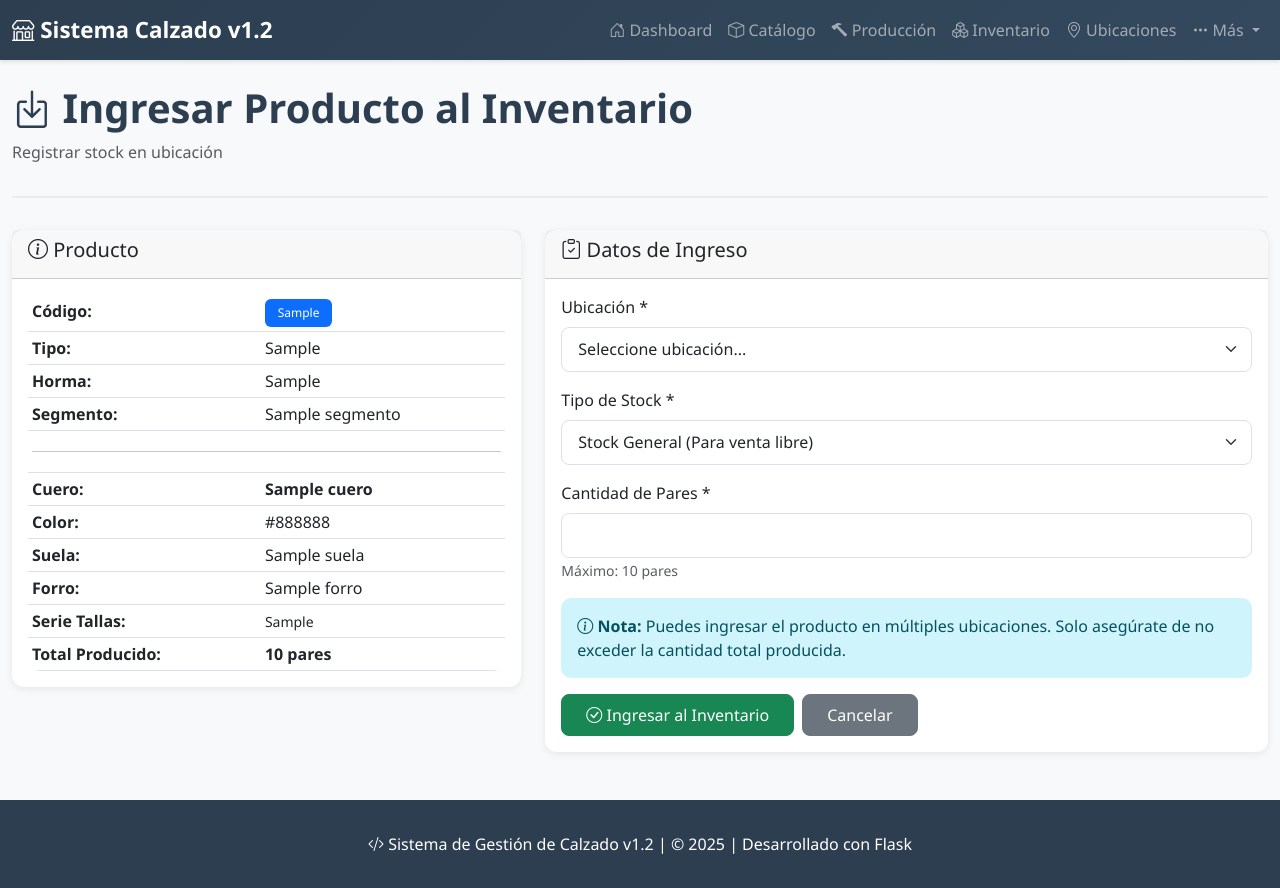
After one commit to PAUL1096/App-para-el-negocio-de-calzados, a Flask app: template templates/inventario_ingresar.html in a window 1280 px wide. The commit adds this page. Run offline with Flask 3, Linux system fonts and the light colour scheme; the template is opened without the code that fills it: most values are stand-ins (such as "Sample title", 1, 10 or a date in 2020).

Commit message:
feat: Implementar módulo de Inventario v2.0
MÓDULO INVENTARIO:
- Template inventario_v2.html (vista de stock)
- Template inventario_ingresar.html (ingresar producto)
- Endpoints en app_v2.py:
  - GET /inventario (listar stock)
  - GET /inventario/ingresar/<id> (formulario)
  - POST /api/inventario/ingresar (registrar)
- Muestra resumen por ubicación
- Tabla con productos, cueros, colores, suelas
- Tipo de stock (General/Pedido)
- Valor total calculado

ACTUALIZACIÓN MENÚ:
- Activar enlace Inventario en navbar
- Funciona con productos (no variantes)

FLUJO COMPLETO:
Catálogo → Producción → Ingresar → Inventario ✅

```diff
--- a/templates/base.html
+++ b/templates/base.html
@@ -195,6 +195,11 @@
                         </a>
                     </li>
                     <li class="nav-item">
+                        <a class="nav-link" href="/inventario">
+                            <i class="bi bi-boxes"></i> Inventario
+                        </a>
+                    </li>
+                    <li class="nav-item">
                         <a class="nav-link" href="/ubicaciones">
                             <i class="bi bi-geo-alt"></i> Ubicaciones
                         </a>
@@ -204,8 +209,7 @@
                             <i class="bi bi-three-dots"></i> Más
                         </a>
                         <ul class="dropdown-menu">
-                            <li><a class="dropdown-item text-muted" href="#"><i class="bi bi-box-seam"></i> Inventario (Próximamente)</a></li>
-                            <li><a class="dropdown-item text-muted" href="#"><i class="bi bi-boxes"></i> Preparaciones (Próximamente)</a></li>
+                            <li><a class="dropdown-item text-muted" href="#"><i class="bi bi-box-seam"></i> Preparaciones (Próximamente)</a></li>
                             <li><a class="dropdown-item text-muted" href="#"><i class="bi bi-cart-check"></i> Ventas (Próximamente)</a></li>
                             <li><hr class="dropdown-divider"></li>
                             <li><a class="dropdown-item text-muted" href="#"><i class="bi bi-clipboard-check"></i> Pedidos (Próximamente)</a></li>
--- /dev/null
+++ b/templates/inventario_ingresar.html
@@ -0,0 +1,148 @@
+{% extends "base.html" %}
+{% block title %}Ingresar al Inventario - Sistema Calzado{% endblock %}
+{% block content %}
+<div class="page-header">
+    <h1><i class="bi bi-box-arrow-in-down"></i> Ingresar Producto al Inventario</h1>
+    <p class="text-muted">Registrar stock en ubicación</p>
+</div>
+
+<div class="row">
+    <!-- Info del Producto -->
+    <div class="col-md-5">
+        <div class="card mb-4">
+            <div class="card-header">
+                <h5><i class="bi bi-info-circle"></i> Producto</h5>
+            </div>
+            <div class="card-body">
+                <table class="table table-sm mb-0">
+                    <tr>
+                        <th>Código:</th>
+                        <td><span class="badge bg-primary">{{ producto.codigo_interno }}</span></td>
+                    </tr>
+                    <tr>
+                        <th>Tipo:</th>
+                        <td>{{ producto.tipo_calzado }}</td>
+                    </tr>
+                    <tr>
+                        <th>Horma:</th>
+                        <td>{{ producto.tipo_horma }}</td>
+                    </tr>
+                    <tr>
+                        <th>Segmento:</th>
+                        <td>{{ producto.segmento }}</td>
+                    </tr>
+                    <tr>
+                        <th colspan="2"><hr></th>
+                    </tr>
+                    <tr>
+                        <th>Cuero:</th>
+                        <td><strong>{{ producto.cuero }}</strong></td>
+                    </tr>
+                    <tr>
+                        <th>Color:</th>
+                        <td>{{ producto.color_cuero }}</td>
+                    </tr>
+                    <tr>
+                        <th>Suela:</th>
+                        <td>{{ producto.suela }}</td>
+                    </tr>
+                    <tr>
+                        <th>Forro:</th>
+                        <td>{{ producto.forro or 'Sin forro' }}</td>
+                    </tr>
+                    <tr>
+                        <th>Serie Tallas:</th>
+                        <td><small>{{ producto.serie_tallas }}</small></td>
+                    </tr>
+                    <tr>
+                        <th>Total Producido:</th>
+                        <td><strong>{{ producto.cantidad_total_pares }} pares</strong></td>
+                    </tr>
+                </table>
+            </div>
+        </div>
+    </div>
+
+    <!-- Formulario de Ingreso -->
+    <div class="col-md-7">
+        <div class="card">
+            <div class="card-header">
+                <h5><i class="bi bi-clipboard-check"></i> Datos de Ingreso</h5>
+            </div>
+            <div class="card-body">
+                <form id="formIngreso">
+                    <input type="hidden" name="id_producto" value="{{ producto.id_producto }}">
+
+                    <div class="mb-3">
+                        <label class="form-label">Ubicación *</label>
+                        <select class="form-select" name="id_ubicacion" required>
+                            <option value="">Seleccione ubicación...</option>
+                            {% for ubicacion in ubicaciones %}
+                            <option value="{{ ubicacion.id_ubicacion }}">{{ ubicacion.nombre }}</option>
+                            {% endfor %}
+                        </select>
+                    </div>
+
+                    <div class="mb-3">
+                        <label class="form-label">Tipo de Stock *</label>
+                        <select class="form-select" name="tipo_stock" required>
+                            <option value="general">Stock General (Para venta libre)</option>
+                            <option value="pedido">Stock de Pedido (Reservado para cliente)</option>
+                        </select>
+                    </div>
+
+                    <div class="mb-3">
+                        <label class="form-label">Cantidad de Pares *</label>
+                        <input type="number" class="form-control" name="cantidad_pares"
+                               required min="1" max="{{ producto.cantidad_total_pares }}">
+                        <small class="text-muted">Máximo: {{ producto.cantidad_total_pares }} pares</small>
+                    </div>
+
+                    <div class="alert alert-info">
+                        <i class="bi bi-info-circle"></i>
+                        <strong>Nota:</strong> Puedes ingresar el producto en múltiples ubicaciones.
+                        Solo asegúrate de no exceder la cantidad total producida.
+                    </div>
+
+                    <div class="d-flex gap-2">
+                        <button type="submit" class="btn btn-success">
+                            <i class="bi bi-check-circle"></i> Ingresar al Inventario
+                        </button>
+                        <a href="/produccion" class="btn btn-secondary">
+                            Cancelar
+                        </a>
+                    </div>
+                </form>
+            </div>
+        </div>
+    </div>
+</div>
+
+{% endblock %}
+
+{% block extra_js %}
+<script>
+document.getElementById('formIngreso').addEventListener('submit', function(e) {
+    e.preventDefault();
+
+    const formData = new FormData(this);
+    const data = Object.fromEntries(formData);
+
+    fetch('/api/inventario/ingresar', {
+        method: 'POST',
+        headers: {'Content-Type': 'application/json'},
+        body: JSON.stringify(data)
+    })
+    .then(response => response.json())
+    .then(data => {
+        if (data.success) {
+            alert(data.message);
+            window.location.href = '/inventario';
+        } else {
+            alert('Error: ' + data.error);
+        }
+    })
+    .catch(error => alert('Error: ' + error));
+});
+</script>
+{% endblock %}
```
Also changed, not shown: app_v2.py (+108 -1 lines), templates/inventario_v2.html (added, +81 -0 lines).
